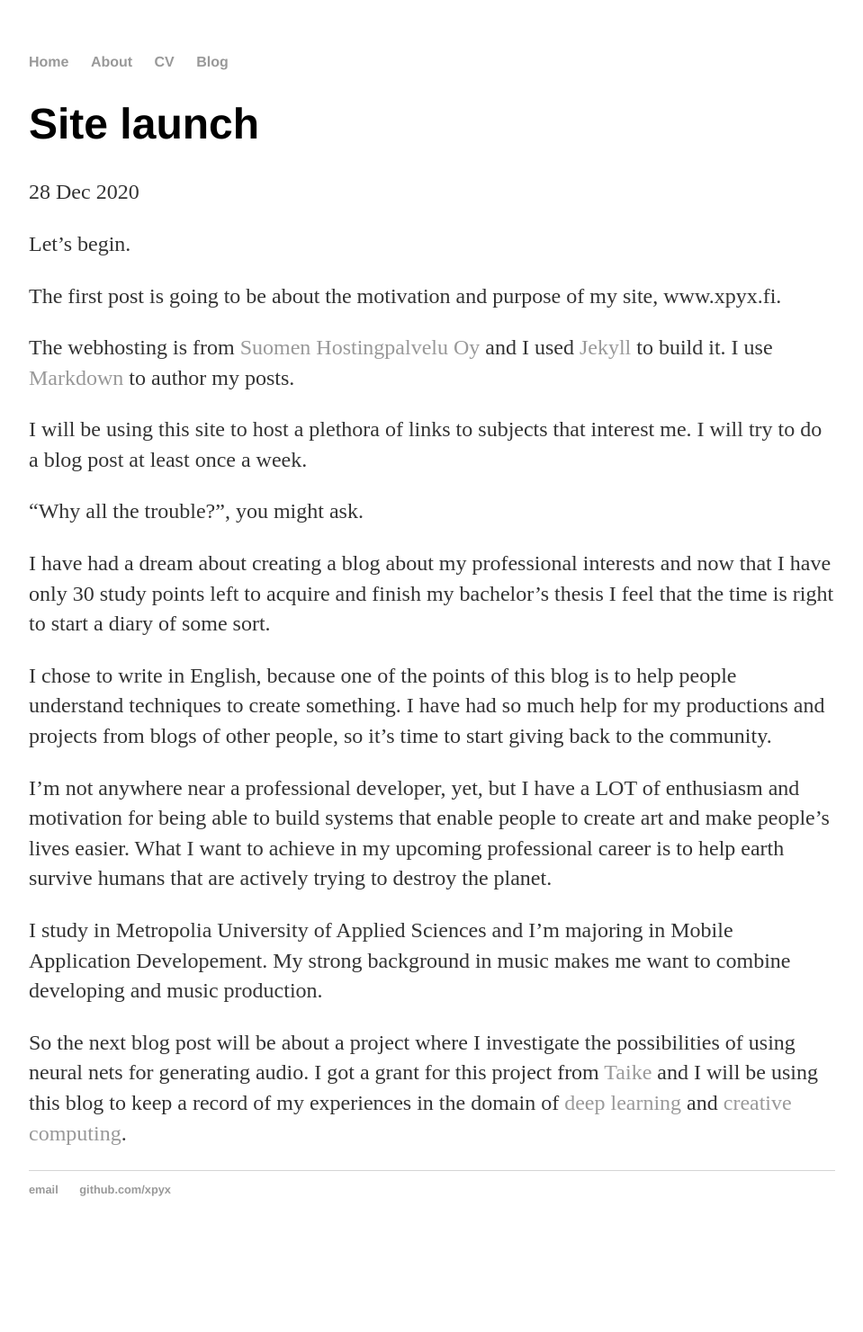
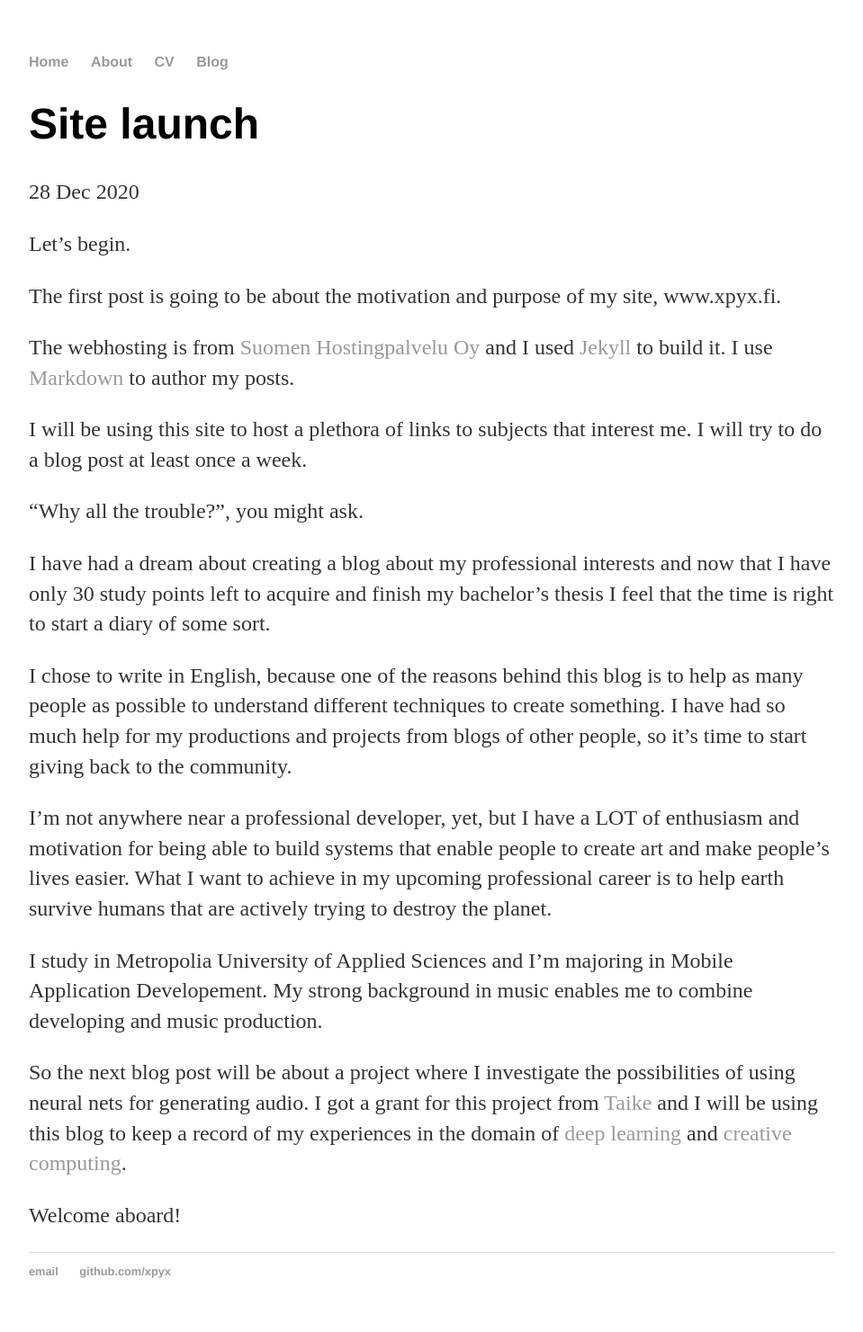
Before and after one commit to xpyx/xpyx.github.io, a Jekyll site: the page built from _posts/2020-12-28-xpyx-site-launched.md, in a window 1280 px wide. Shown: the whole page at 90% size, without its empty margins (160-1119 px from the left). Built offline with Jekyll 4.4.1, drawn with Linux system fonts in a browser that asks for light colours; before the commit the page ends 1390 px from its top, so only the background shows below that.

Commit message:
update first blog post

```diff
--- a/_posts/2020-12-28-xpyx-site-launched.md
+++ b/_posts/2020-12-28-xpyx-site-launched.md
@@ -19,18 +19,20 @@ least once a week.
 I have had a dream about creating a blog about my professional interests and now that I have only 30 study points left
 to acquire and finish my bachelor's thesis I feel that the time is right to start a diary of some sort.
 
-I chose to write in English, because one of the points of this blog is to help people understand techniques to create
-something. I have had so much help for my productions and projects from blogs of other people, so it's time to start
-giving back to the community.
+I chose to write in English, because one of the reasons behind this blog is to help as many people as possible to
+understand different techniques to create something. I have had so much help for my productions and projects from blogs
+of other people, so it's time to start giving back to the community.
 
 I'm not anywhere near a professional developer, yet, but I have a LOT of enthusiasm and motivation for being able to
 build systems that enable people to create art and make people's lives easier. What I want to achieve in my upcoming
 professional career is to help earth survive humans that are actively trying to destroy the planet.
 
 I study in Metropolia University of Applied Sciences and I'm majoring in Mobile Application Developement. My strong
-background in music makes me want to combine developing and music production.
+background in music enables me to combine developing and music production.
 
 So the next blog post will be about a project where I investigate the possibilities of using neural nets for generating
 audio. I got a grant for this project from [Taike](https://www.taike.fi/) and I will be using this blog to keep a record
 of my experiences in the domain of [deep learning](https://en.wikipedia.org/wiki/Deep_learning) and
 [creative computing](https://en.wikipedia.org/wiki/Creative_computing).
+
+Welcome aboard!
```
